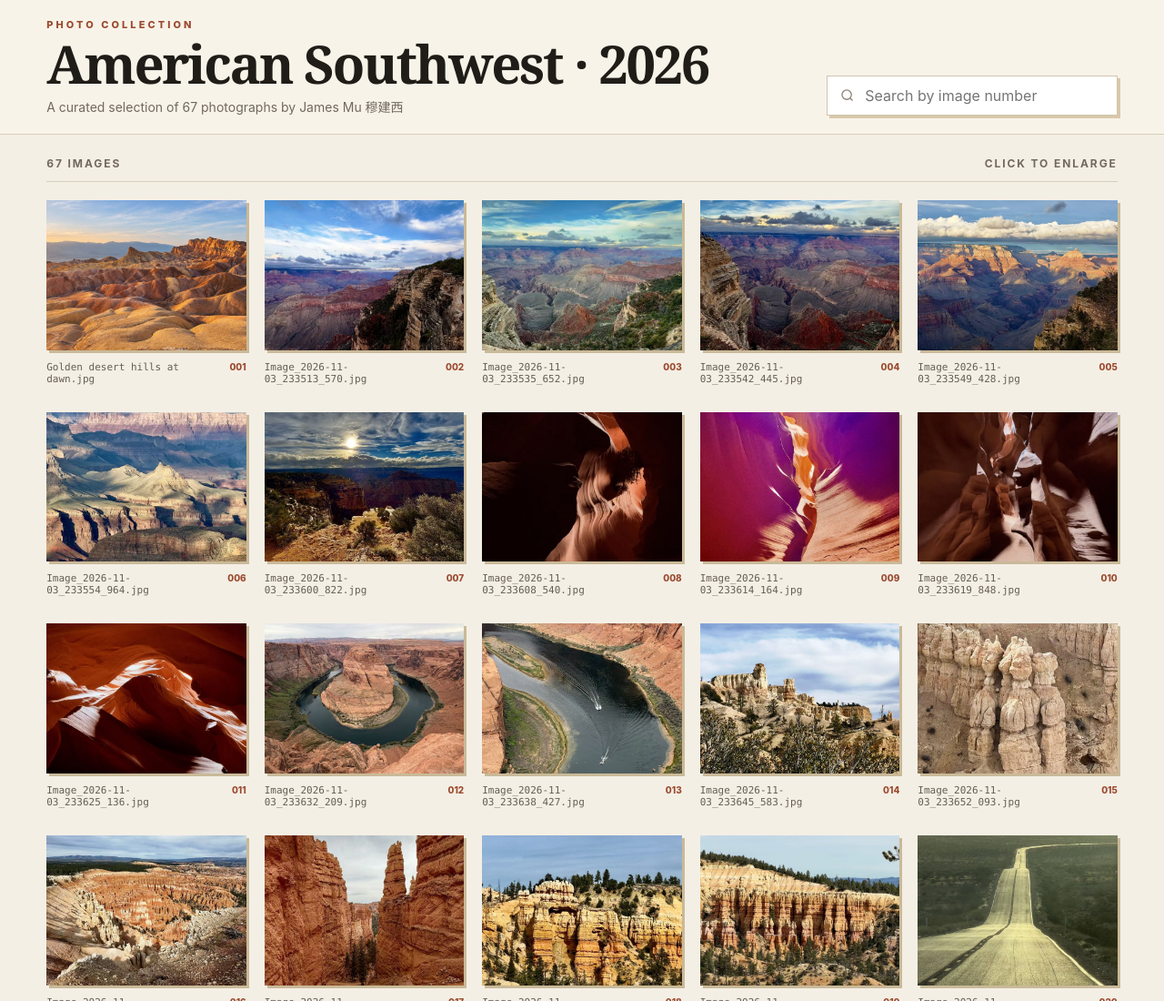
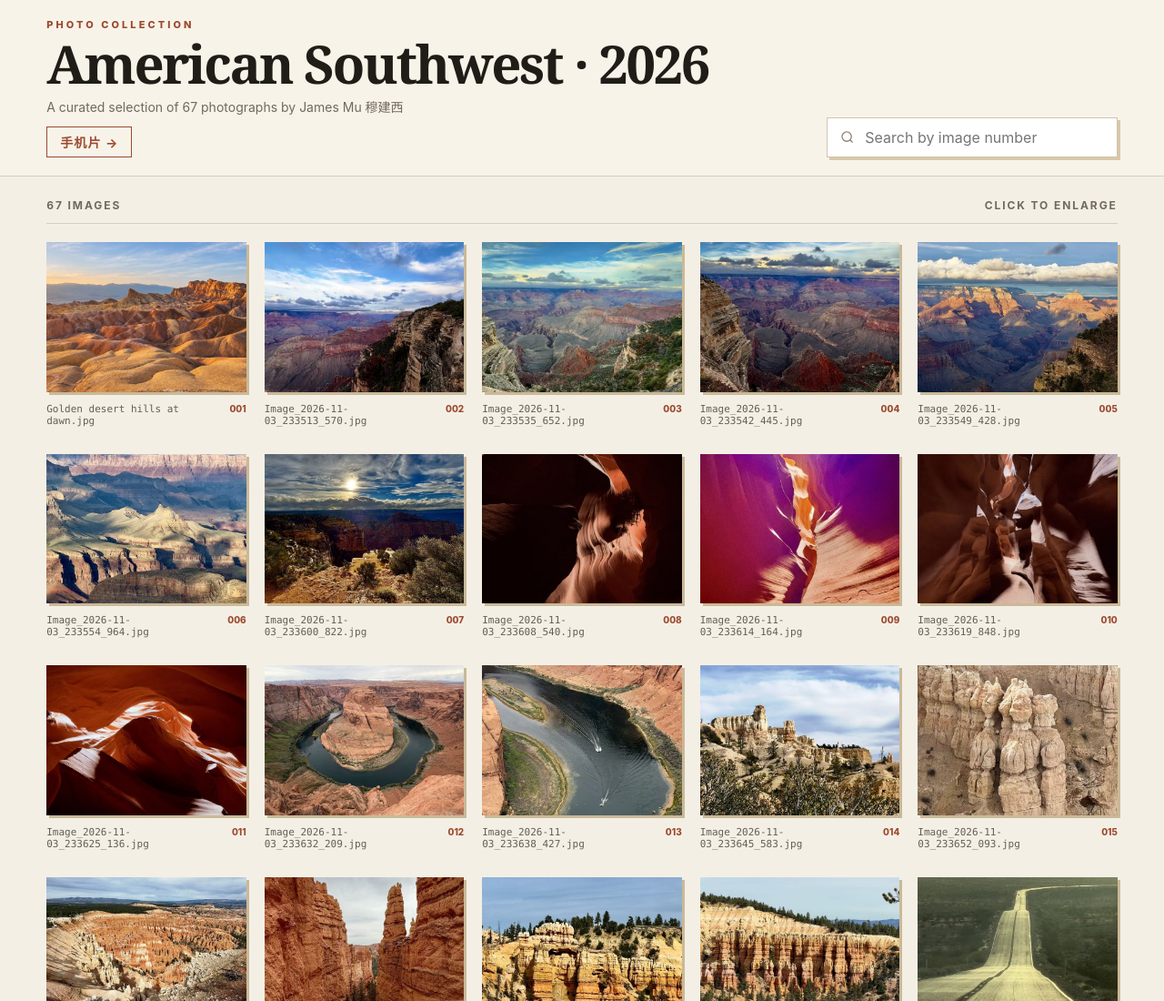
Before and after one commit to jmu8888/2026CATrip, a plain HTML site: page index.html in a window 1280 px wide. Shown: the top 1100 px of the page at 91% size. Drawn offline with Linux system fonts and the light colour scheme.

Commit message:
Link gallery to 手机片 travelogue page
Co-Authored-By: Claude Opus 5.5 <noreply@anthropic.com>

```diff
--- a/index.html
+++ b/index.html
@@ -19,10 +19,11 @@
     .viewer{position:fixed;inset:0;z-index:100;display:grid;width:100vw;height:100dvh;place-items:center;background:#17130f;padding:max(12px,env(safe-area-inset-top)) max(12px,env(safe-area-inset-right)) max(12px,env(safe-area-inset-bottom)) max(12px,env(safe-area-inset-left));touch-action:pan-y;user-select:none;overscroll-behavior:none}.viewer[hidden]{display:none}.viewer figure{margin:0;display:flex;height:100%;width:100%;flex-direction:column;align-items:center;justify-content:center;gap:12px}.viewer img{max-width:100%;max-height:calc(100dvh - 72px - env(safe-area-inset-top) - env(safe-area-inset-bottom));object-fit:contain;box-shadow:0 25px 70px #000}.viewer figcaption{color:#ffffffb3;font:12px ui-monospace,monospace}
     .icon{position:absolute;z-index:2;display:grid;place-items:center;width:48px;height:48px;border:0;border-radius:50%;background:#ffffff18;color:white;cursor:pointer;font-size:25px}.icon:hover{background:#ffffff30}.close{right:18px;top:18px}.prev{left:18px;top:50%}.next{right:18px;top:50%}
     @media(max-width:1100px){.grid{grid-template-columns:repeat(4,1fr)}}@media(max-width:800px){.head{align-items:stretch;flex-direction:column}.search{width:100%}.grid{grid-template-columns:repeat(3,1fr)}}@media(max-width:540px){.top{position:relative}.grid{grid-template-columns:repeat(2,1fr);gap:24px 12px}.meta span:last-child{display:none}.icon{width:42px;height:42px}.prev{left:8px}.next{right:8px}}
+      .phone{display:inline-block;margin-top:12px;padding:6px 14px;border:1px solid var(--rust);color:var(--rust);font-size:14px;font-weight:700;text-decoration:none;letter-spacing:.08em}.phone:hover{background:var(--rust);color:#fff}
   </style>
 </head>
 <body>
-  <header class="top"><div class="head"><div><p class="eyebrow">Photo collection</p><h1>American Southwest · 2026</h1><p class="sub">A curated selection of <span id="total">67</span> photographs by James Mu 穆建西</p></div><label class="search" aria-label="Search photographs"><svg viewBox="0 0 24 24" fill="none" stroke="currentColor" stroke-width="2"><circle cx="11" cy="11" r="8"/><path d="m21 21-4.3-4.3"/></svg><input id="search" type="search" placeholder="Search by image number"><button id="clear" class="clear" aria-label="Clear search" hidden>×</button></label></div></header>
+  <header class="top"><div class="head"><div><p class="eyebrow">Photo collection</p><h1>American Southwest · 2026</h1><p class="sub">A curated selection of <span id="total">67</span> photographs by James Mu 穆建西</p><a class="phone" href="2026CATrip.html">手机片 →</a></div><label class="search" aria-label="Search photographs"><svg viewBox="0 0 24 24" fill="none" stroke="currentColor" stroke-width="2"><circle cx="11" cy="11" r="8"/><path d="m21 21-4.3-4.3"/></svg><input id="search" type="search" placeholder="Search by image number"><button id="clear" class="clear" aria-label="Clear search" hidden>×</button></label></div></header>
   <main><div class="meta"><span id="count">Loading images…</span><span>Click to enlarge</span></div><div id="grid" class="grid"></div><div id="empty" class="empty" hidden><div><p>No matching photographs</p><button id="showAll">Show all images</button></div></div></main>
   <div id="viewer" class="viewer" role="dialog" aria-modal="true" aria-label="Photograph viewer" hidden><button class="icon close" aria-label="Close viewer">×</button><button class="icon prev" aria-label="Previous image">‹</button><figure><img id="large" alt=""><figcaption id="position"></figcaption></figure><button class="icon next" aria-label="Next image">›</button></div>
   <script>
```
